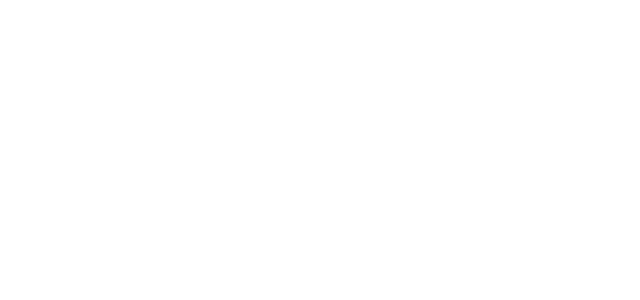
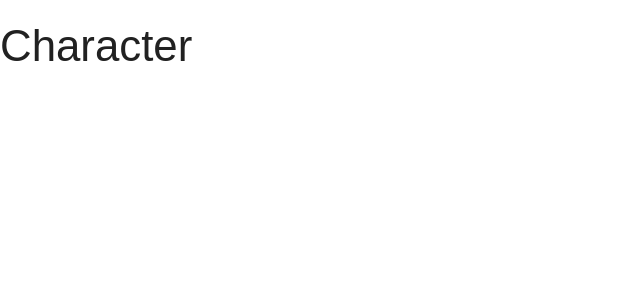
Before and after one commit to wjin0352/attck_starwars, a React (Create React App) app: page /characters in a window 1280 px wide. Shown: the top 300 px of the page, without its empty margins (0-640 px from the left). Built offline with nearby package versions, Linux system fonts and the light colour scheme.

Commit message:
fixed routing issue with withRouter HOC and onClick returning immediate invoking function

```diff
--- /dev/null
+++ b/src/components/CharacterCard.js
@@ -0,0 +1,27 @@
+import React, { Component } from 'react';
+import axios from 'axios';
+
+class CharacterCard extends Component {
+  constructor(props) {
+    super(props);
+    this.getCharacterInfo = this.getCharacterInfo.bind(this);
+  }
+
+  componentDidMount(props) {
+    this.getCharacterInfo(props)
+  }
+
+  getCharacterInfo(props) {
+    console.log(this.props)
+  }
+
+  render() {
+    return (
+      <div>
+        <h3>Character</h3>
+      </div>
+    );
+  }
+}
+
+export default CharacterCard;
--- a/src/components/MainPage.js
+++ b/src/components/MainPage.js
@@ -1,5 +1,6 @@
 import React, { Component } from 'react';
 import data from '../utils/characters';
+import { Redirect, withRouter } from 'react-router-dom';
 import axios from 'axios';
 
 class MainPage extends Component {
@@ -11,12 +12,14 @@ class MainPage extends Component {
 
   getCharacter(url) {
     console.log(url)
+    // redirect to CharacterCard component
+    this.props.history.push('/characters');
   }
 
-  showCharacters() {
+  showCharacters = () => {
     const list = data.characters.map((val, idx) => {
       return (
-        <div className="characters_list" key={val.url} onClick={this.getCharacter(val.url)}>
+        <div className="characters_list" key={val.url} onClick={() => this.getCharacter(val.url)}>
           <h4>{val.name}</h4>
         </div>
       );
@@ -36,4 +39,4 @@ class MainPage extends Component {
   }
 }
 
-export default MainPage;
+export default withRouter(MainPage);
--- a/src/components/Stuff.js
+++ /dev/null
@@ -1,11 +0,0 @@
-import React, { Component } from 'react';
-
-class Stuff extends Component {
-  render() {
-    return (
-      <div>Stuff component here!</div>
-    )
-  }
-}
-
-export default Stuff;
--- a/src/index.js
+++ b/src/index.js
@@ -7,7 +7,7 @@ import {
 } from 'react-router-dom';
 import './index.css';
 import App from './components/App';
-import Stuff from './components/Stuff';
+import CharacterCard from './components/CharacterCard';
 import MainPage from './components/MainPage';
 import registerServiceWorker from './registerServiceWorker';
 
@@ -15,7 +15,7 @@ const router = (
   <BrowserRouter>
     <Switch>
       <Route exact path="/" component={App}/>
-      <Route path="/stuff" component={Stuff}/>
+      <Route path="/characters" component={CharacterCard}/>
     </Switch>
   </BrowserRouter>
 )
```
Also changed, not shown: 1 other file (tests, documents, lock files or other folders).
